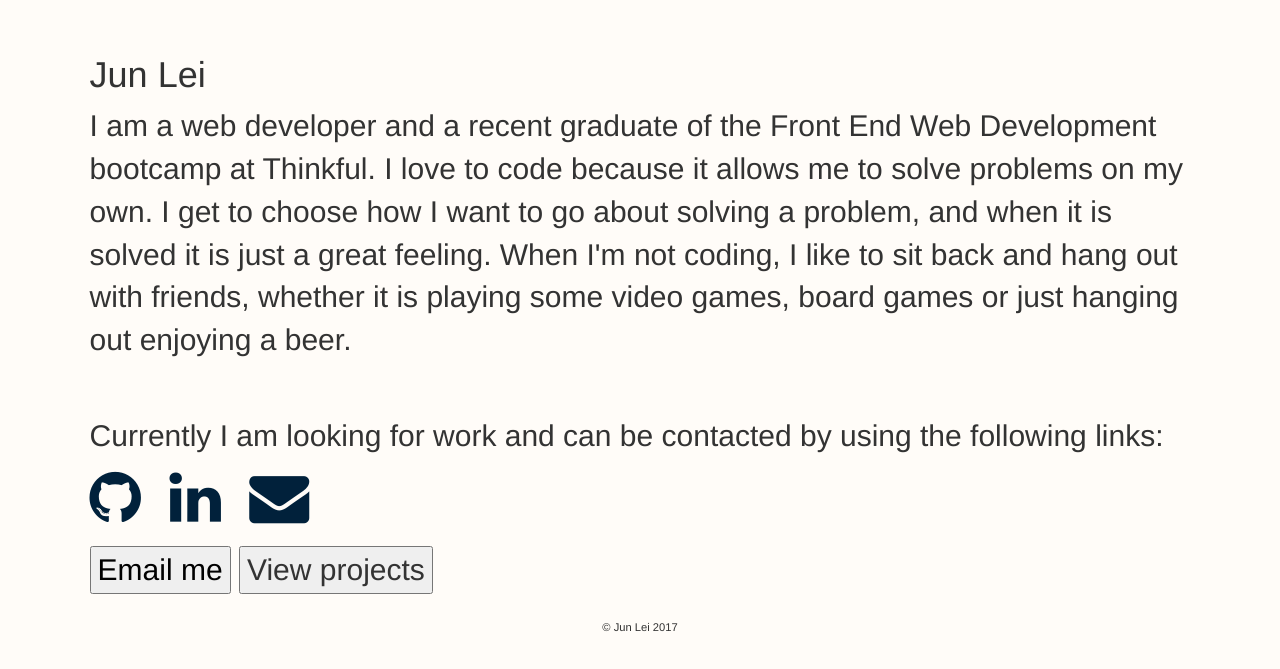
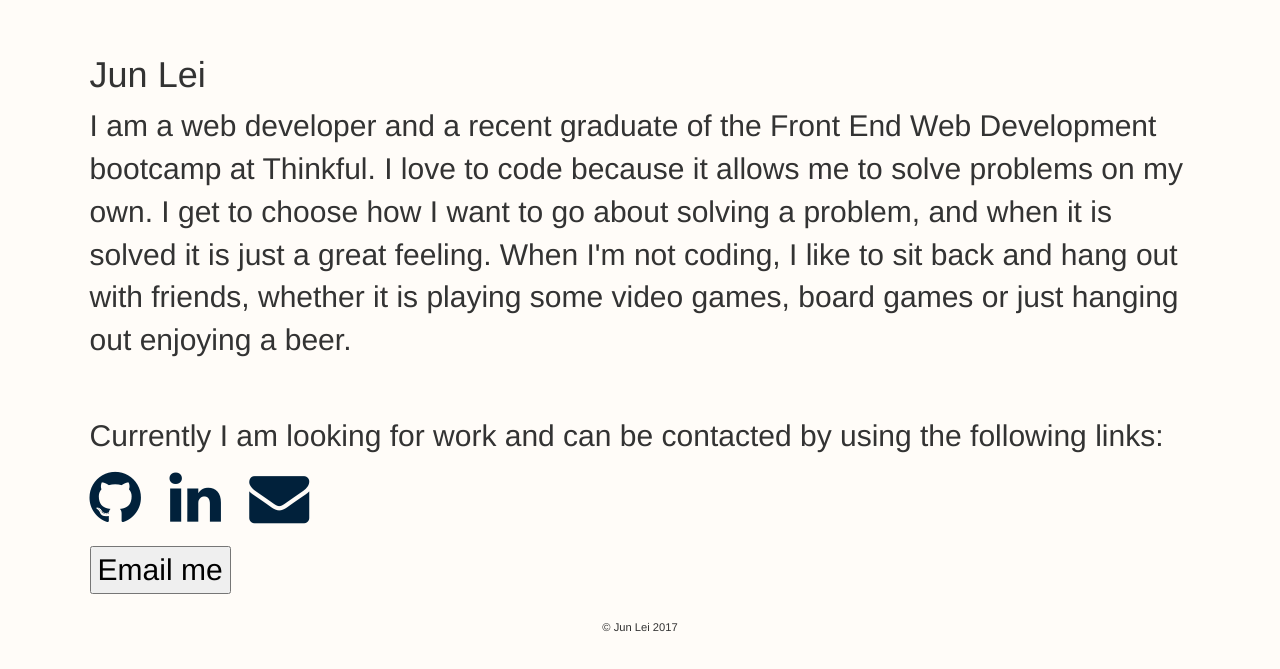
Before and after one commit to jxl19/junportfolio, a plain HTML site: page index.html in a window 1280 px wide. Shown: the part 495-1164 px from the top of the page. Drawn offline with nearby package versions, Linux system fonts and the light colour scheme; a web font is replaced by a local one.

Commit message:
remove project button

```diff
--- a/index.html
+++ b/index.html
@@ -39,7 +39,6 @@
                         </ul>
                         <div class="home-links">
                             <a href="mailto:jlei91@gmail.com"><button type="button" class="btn-dark">Email me</button></a>
-                            <button id="projects-button" type="button" class="btn-light">View projects</button>
                         </div>
                 </div>
                 <div id="about" class="flex-col">
```
